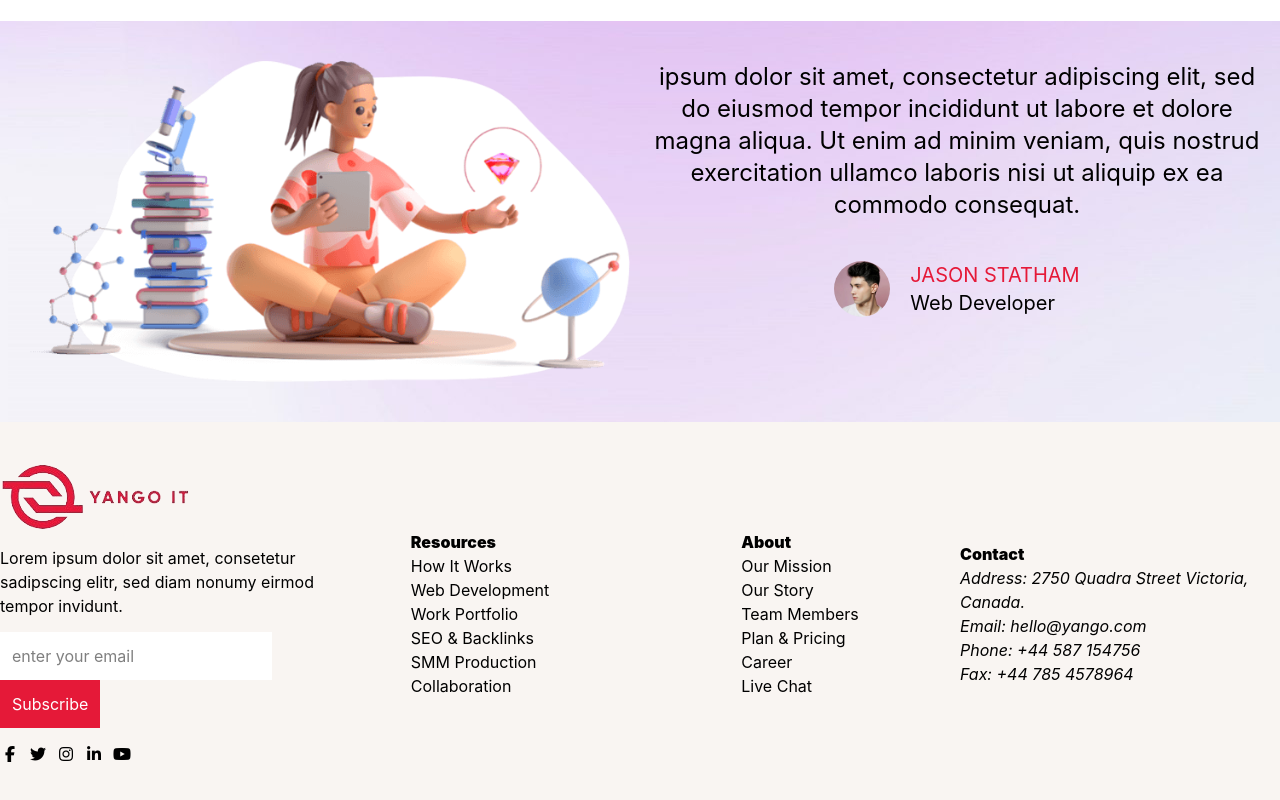
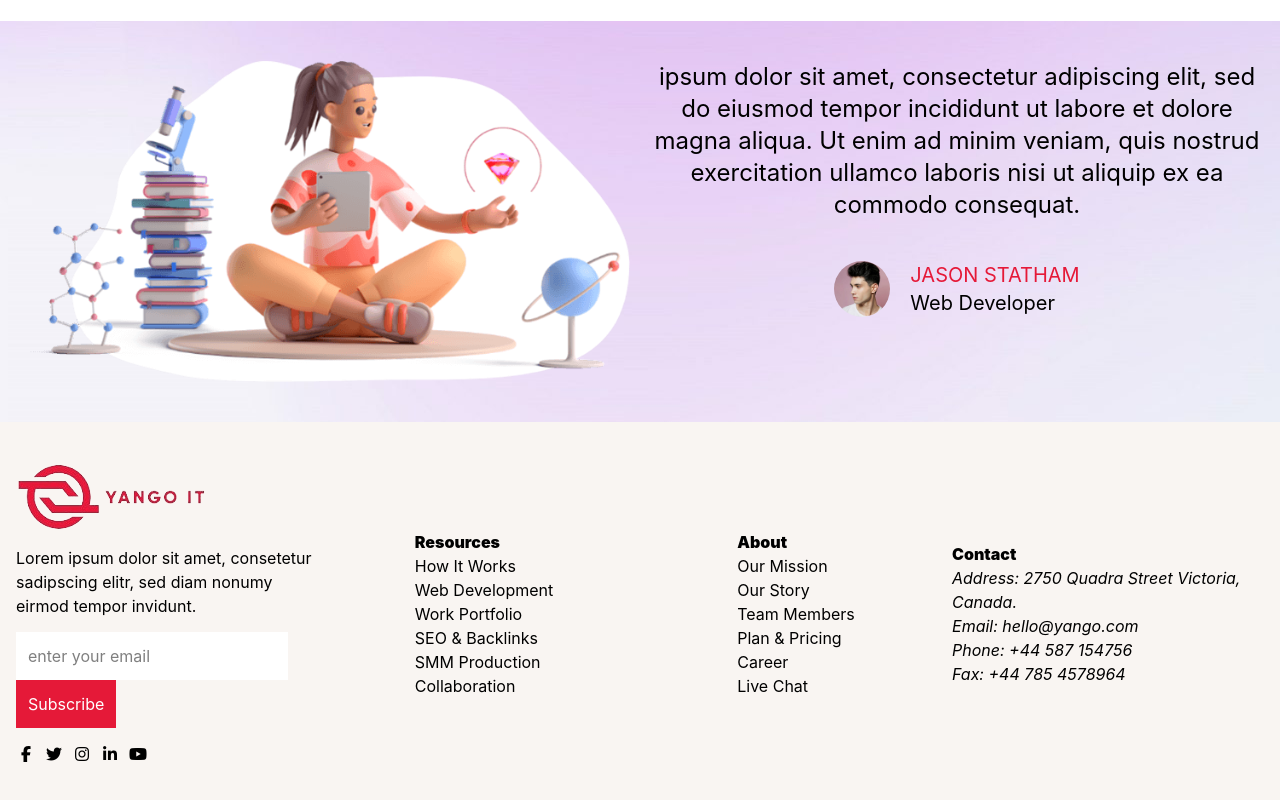
Before and after one commit to arathn8n/yango, a React (Vite) app: page / in a window 1280 px wide. Shown: the part 3898-4698 px from the top of the page. Built offline with nearby package versions, Linux system fonts and the light colour scheme.

Commit message:
services terminado

```diff
--- a/src/components/Footer.tsx
+++ b/src/components/Footer.tsx
@@ -3,7 +3,7 @@ import React from 'react'
 const Footer = () => {
     return (
         <div className='bg-[#F9F5F2]'>
-            <div className='max-w-7xl mx-auto grid grid-cols-1 pt-10 pb-10 md:place-items-center md:grid-cols-2 lg:grid-cols-4'>
+            <div className='px-4 max-w-7xl mx-auto grid grid-cols-1 pt-10 pb-10 md:place-items-center md:grid-cols-2 lg:grid-cols-4'>
                 <div>
                     <img className='block mb-3.5' src="/logo.png" alt="logo" />
                     <p className='mb-3.5'>Lorem ipsum dolor sit amet, consetetur sadipscing elitr, sed diam nonumy eirmod tempor invidunt.
--- a/src/components/Header.tsx
+++ b/src/components/Header.tsx
@@ -1,6 +1,7 @@
 import React, { useState } from 'react'
 import { NavLink, Route, Routes } from 'react-router-dom'
 import Home from './home/Home'
+import Services from './customServices/Services'
 
 const Header = () => {
 
@@ -92,8 +93,8 @@ const Header = () => {
 
             <Routes>
                 <Route path='/' element={<Home />} />
-                {/* <Route path='/services' element={<Services />} />
-                <Route path='/pricing' element={<Pricing />} />
+                <Route path='/services' element={<Services />} />
+                {/* <Route path='/pricing' element={<Pricing />} />
                 <Route path='/pages' element={<Pages />} />
                 <Route path='/blog' element={<Blog />} />
                 <Route path='/contact' element={<Contact />} /> */}
--- /dev/null
+++ b/src/components/customServices/Services.tsx
@@ -0,0 +1,14 @@
+import React from 'react'
+import HomeServices from '../home/HomeServices'
+import Footer from '../Footer'
+
+const Services = () => {
+    return (
+        <>
+            <HomeServices />
+            <Footer />
+        </>
+    )
+}
+
+export default Services
```
